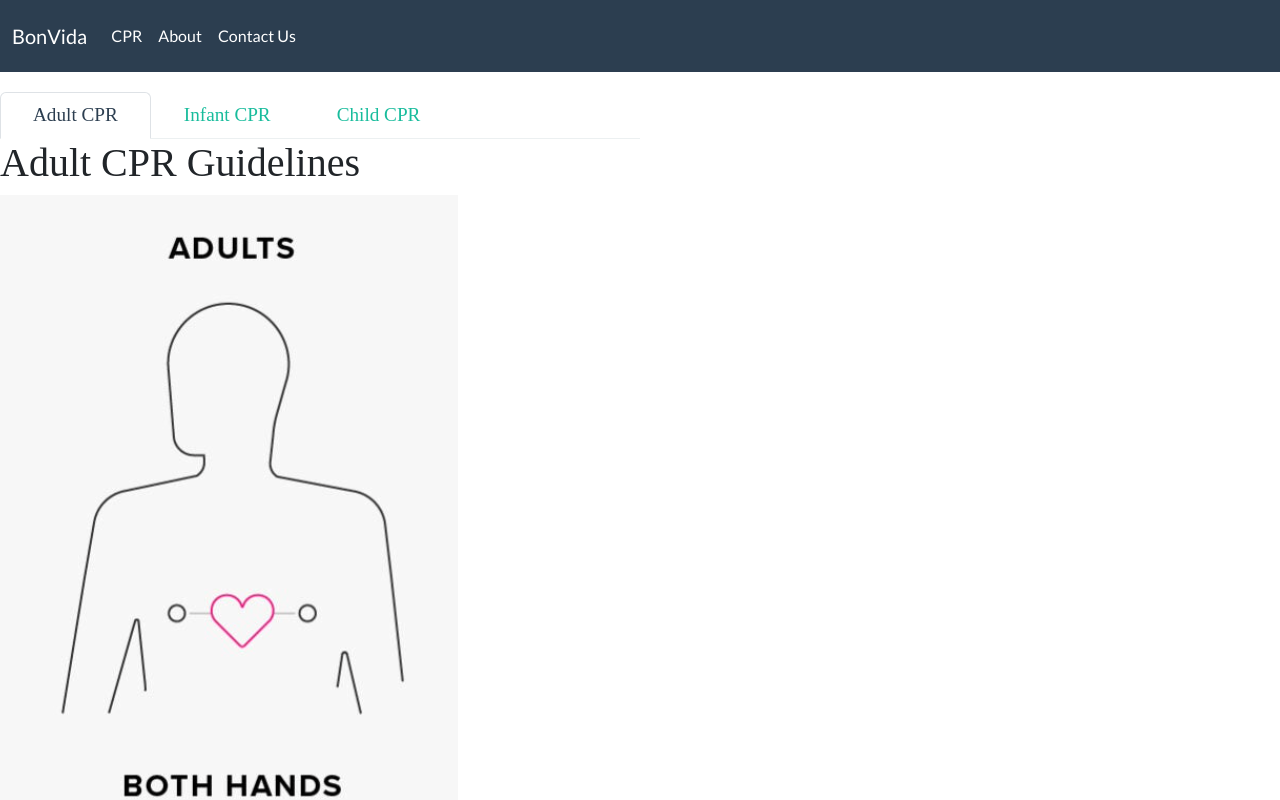
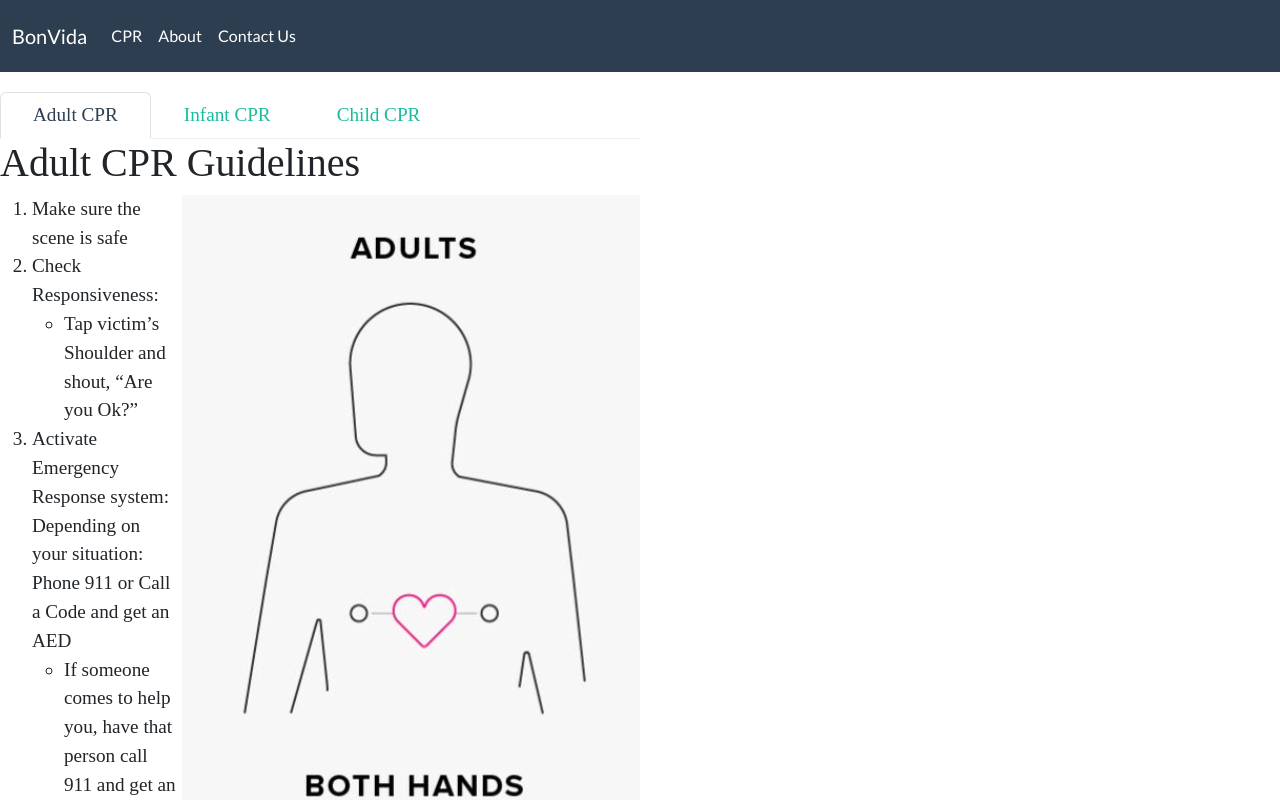
Before and after one commit to SU-CS-321-Fall-2023/Bon-Vida, a React (Create React App) app in the folder frontend/: page /Cpr in a window 1280 px wide. Both pictures are taken after a click on the button "I acknowledge". Shown: the top 800 px of the page. Built offline with nearby package versions, Linux system fonts and the light colour scheme.

Commit message:
added photos to all tabs just need to format it

```diff
--- a/frontend/src/components/cprNav.jsx
+++ b/frontend/src/components/cprNav.jsx
@@ -1,5 +1,7 @@
 import React, { useState } from 'react';
 import Adults from "../Images/CPR-Adult.jpg"
+import Infant from "../Images/CPR-Infant.jpg"
+import Child from "../Images/CPR-Child.jpg"
 
 const CprNav = () => {
     const [activeTab, setActiveTab] = useState('adult-cpr');
@@ -43,7 +45,7 @@ const CprNav = () => {
             <div id="myTabContent" className="tab-content">
     <div className={`tab-pane fade ${activeTab === 'adult-cpr' ? 'show active' : ''}`} id="adult-cpr" role="tabpanel">
         <h2>Adult CPR Guidelines</h2>
-        <img src={Adults} alt='Adult CPR' style={{ float: 'left', marginRight: '500px' }} />
+        <img src={Adults} alt='Adult CPR' style={{ float: 'right', marginLeft: '5px' }} />
         <ol>
             <li >Make sure the scene is safe</li>
             <li>Check Responsiveness:
@@ -107,6 +109,7 @@ const CprNav = () => {
     </div>
     <div className={`tab-pane fade ${activeTab === 'infant-cpr' ? 'show active' : ''}`} id="infant-cpr" role="tabpanel">
     <h2>Infant CPR Guidelines</h2>
+    <img src={Infant} alt='Infant CPR' style={{ float: 'right', marginLeft: '5px' }} />
     <ol>
         <li>Make sure the scene is safe</li>
         <li>Check Responsiveness: Tap infant’s heel of foot and shout, “Are you Ok?”</li>
@@ -172,6 +175,7 @@ const CprNav = () => {
 
 <div className={`tab-pane fade ${activeTab === 'child-cpr' ? 'show active' : ''}`} id="child-cpr" role="tabpanel">
     <h2>Child CPR Guidelines</h2>
+    <img src={Child} alt='Child CPR' style={{ float: 'right', marginLeft: '5px' }} />
     <ol>
         <li>Make sure the scene is safe</li>
         <li>Check Responsiveness: Tap child’s Shoulder and shout, “Are you Ok?”</li>
```
